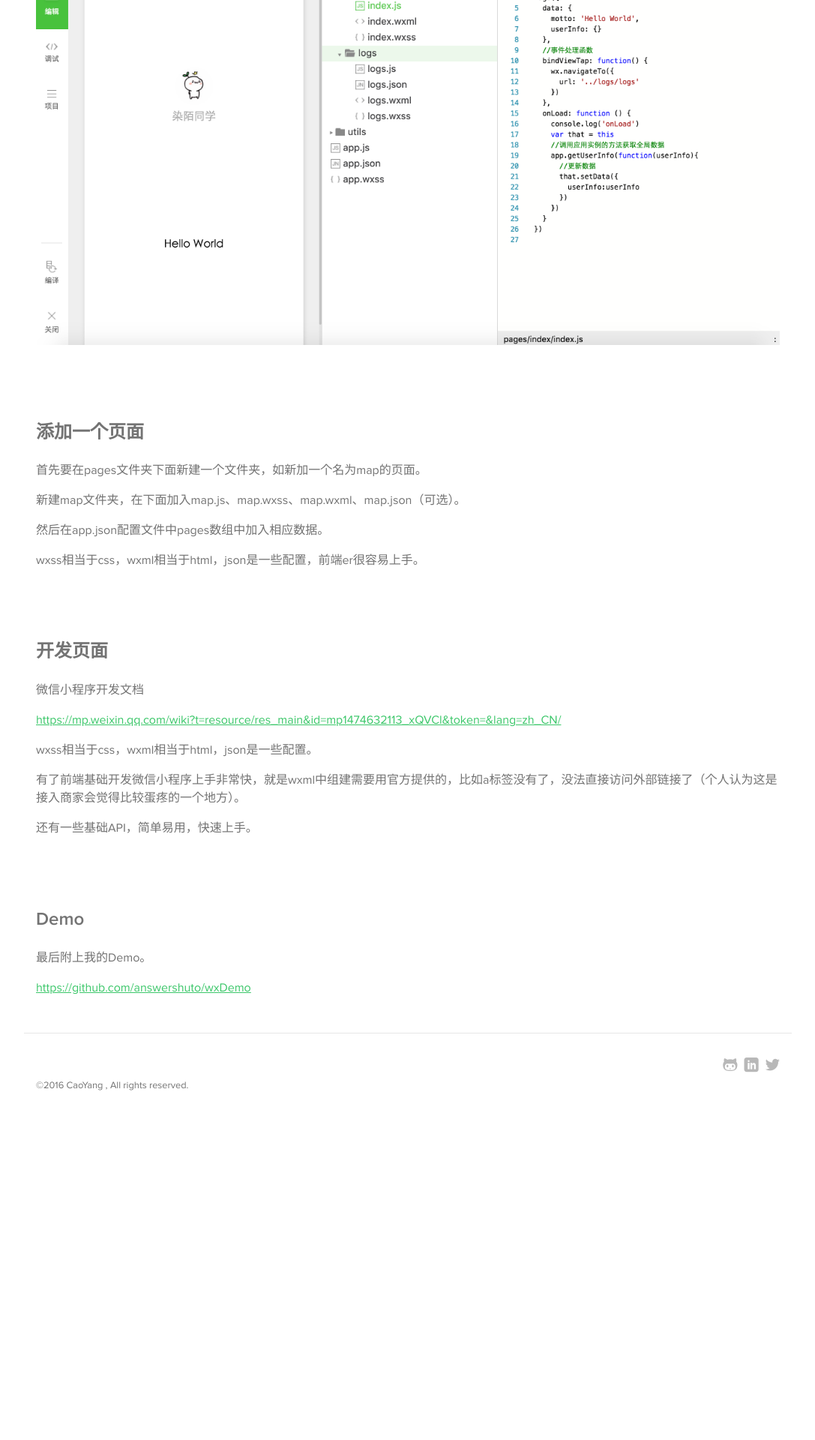
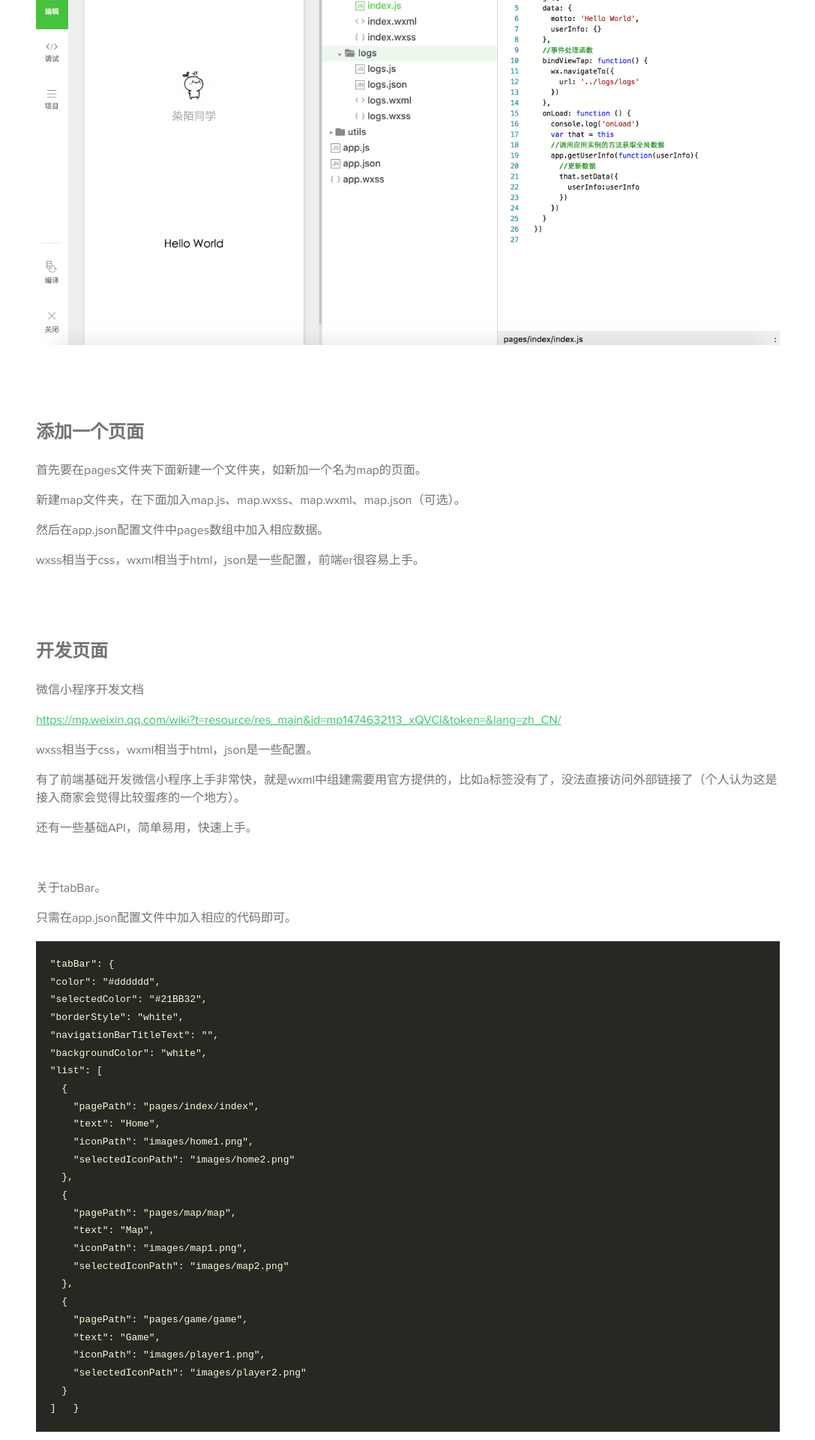
Before and after one commit to answershuto/Blog, a Jekyll site: the page built from _posts/2016-11-13-微信小程序Demo.MarkDown, in a window 1280 px wide. Shown: the part 3080-5000 px from the top of the page at 75% size, without its empty margins (96-1183 px from the left). Built offline with Jekyll 4.4.1, drawn with Linux system fonts in a browser that asks for light colours; some web fonts are replaced.

Commit message:
博客增加微信小程序tabBar功能

```diff
--- a/_posts/2016-11-13-微信小程序Demo.MarkDown
+++ b/_posts/2016-11-13-微信小程序Demo.MarkDown
@@ -5,7 +5,6 @@ date:   2016-11-13 20:33:00 +0800
 categories: jekyll update
 tags: [前端 微信]
 excerpt: 一个微信小程序Demo
-
 ---
 
 
@@ -74,6 +73,40 @@ wxss相当于css，wxml相当于html，json是一些配置。
 
 <br />
 
+关于tabBar。
+
+只需在app.json配置文件中加入相应的代码即可。
+
+	"tabBar": {
+    "color": "#dddddd",
+    "selectedColor": "#21BB32",
+    "borderStyle": "white",
+    "navigationBarTitleText": "",
+    "backgroundColor": "white",
+    "list": [
+      {
+        "pagePath": "pages/index/index",
+        "text": "Home",
+        "iconPath": "images/home1.png",
+        "selectedIconPath": "images/home2.png"
+      },
+      {
+        "pagePath": "pages/map/map",
+        "text": "Map",
+        "iconPath": "images/map1.png",
+        "selectedIconPath": "images/map2.png"
+      },
+      {
+        "pagePath": "pages/game/game",
+        "text": "Game",
+        "iconPath": "images/player1.png",
+        "selectedIconPath": "images/player2.png"
+      }
+    ]
+  }
+
+<br />
+
 <br />
 
 ## Demo
```
Also changed, not shown: 2 other files.
